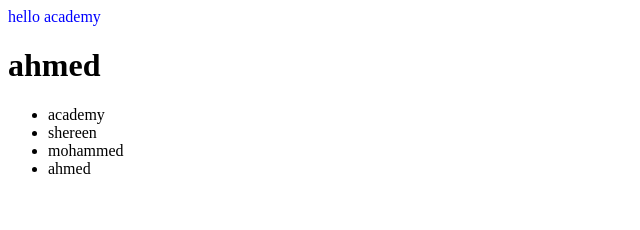
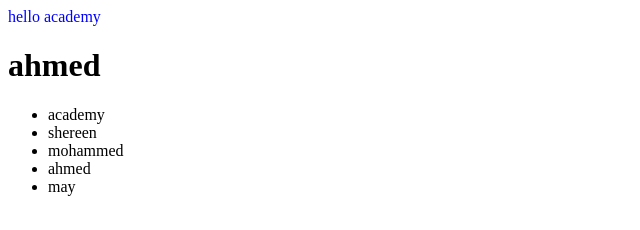
Before and after one commit to themosaeed/academy, a plain HTML site: page index.html in a window 1280 px wide. Shown: the full height of the page, 0-640 px from the left. Drawn offline with Linux system fonts and the light colour scheme.

Commit message:
added may

```diff
--- a/index.html
+++ b/index.html
@@ -7,12 +7,10 @@
         <h1>ahmed</h1>
         <ul>
             <li id="first">academy</li>
-
             <li id="second">shereen</li>
-
-
             <li class="ahmed">mohammed</li>
             <li>ahmed</li>
+            <li>may</li>
         </ul>
     </body>
 </html>
```
